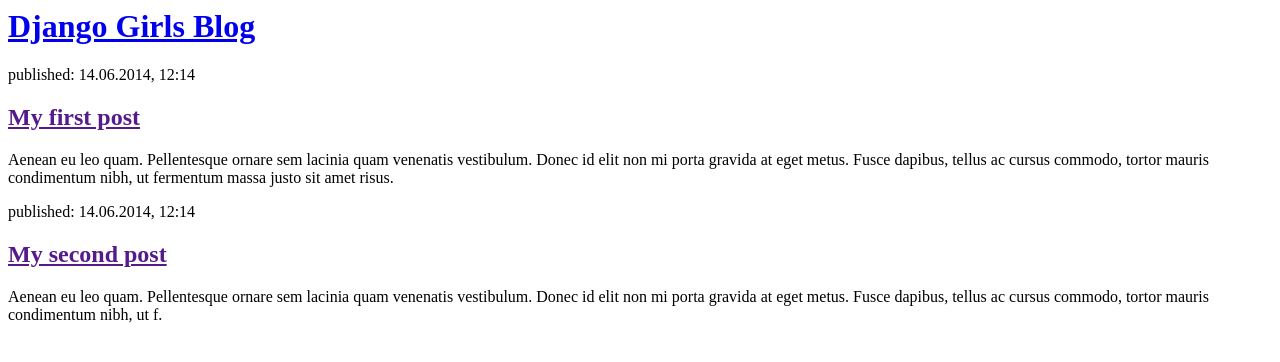
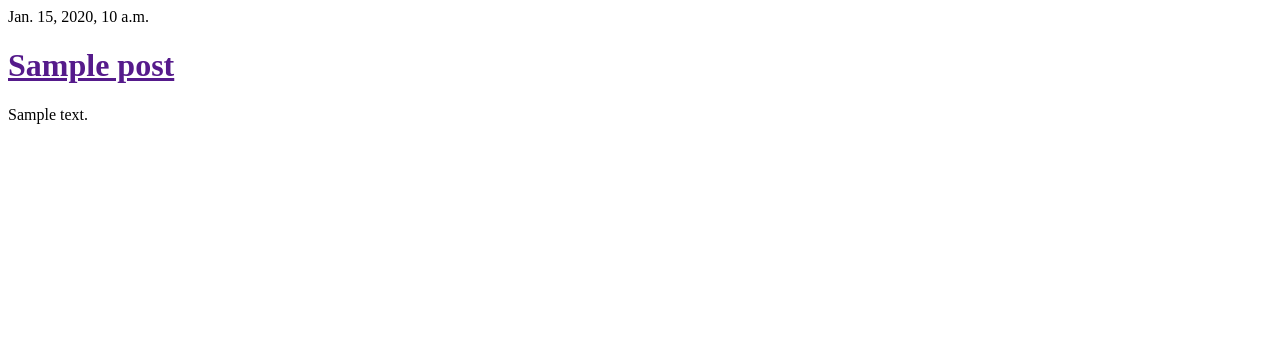
Before and after one commit to soumilkanwal80/Blog-Django, a Django app: template blog/templates/blog/post_list.html in a window 1280 px wide. Shown: the top 362 px of the page. Run offline with Django 3.2, Linux system fonts and the light colour scheme; the template is opened without the code that fills it: values that come from a table or form of the project are taken from there, others are empty; tables that the repository leaves empty hold one stand-in row (values such as "Sample post").

Commit message:
Added Homepage

```diff
--- a/blog/templates/blog/post_list.html
+++ b/blog/templates/blog/post_list.html
@@ -1,28 +1,17 @@
 <html>
 
 <head>
-    <title>Django Girls blog</title>
+    <title>Blog</title>
 </head>
 
 <body>
+    {% for post in posts %}
     <div>
-        <h1><a href="/">Django Girls Blog</a></h1>
+        <p>{{post.published_date}}</p>
+        <h1><a href = "">{{post.title}}</a></h1>
+        <p>{{post.text|linebreaksbr}}</p>
     </div>
-
-    <div>
-        <p>published: 14.06.2014, 12:14</p>
-        <h2><a href="">My first post</a></h2>
-        <p>Aenean eu leo quam. Pellentesque ornare sem lacinia quam venenatis vestibulum. Donec id elit non mi porta
-            gravida at eget metus. Fusce dapibus, tellus ac cursus commodo, tortor mauris condimentum nibh, ut
-            fermentum massa justo sit amet risus.</p>
-    </div>
-
-    <div>
-        <p>published: 14.06.2014, 12:14</p>
-        <h2><a href="">My second post</a></h2>
-        <p>Aenean eu leo quam. Pellentesque ornare sem lacinia quam venenatis vestibulum. Donec id elit non mi porta
-            gravida at eget metus. Fusce dapibus, tellus ac cursus commodo, tortor mauris condimentum nibh, ut f.</p>
-    </div>
+    {% endfor %}
 </body>
 
 </html>
--- a/blog/views.py
+++ b/blog/views.py
@@ -1,5 +1,7 @@
 from django.shortcuts import render
-# Create your views here.
+from django.utils import timezone
+from .models import Post
 
 def post_list(request):
-    return render(request, 'blog/post_list.html')
+    posts = Post.objects.filter(published_date__lte = timezone.now()).order_by('published_date')
+    return render(request, 'blog/post_list.html', {'posts':posts})
```
